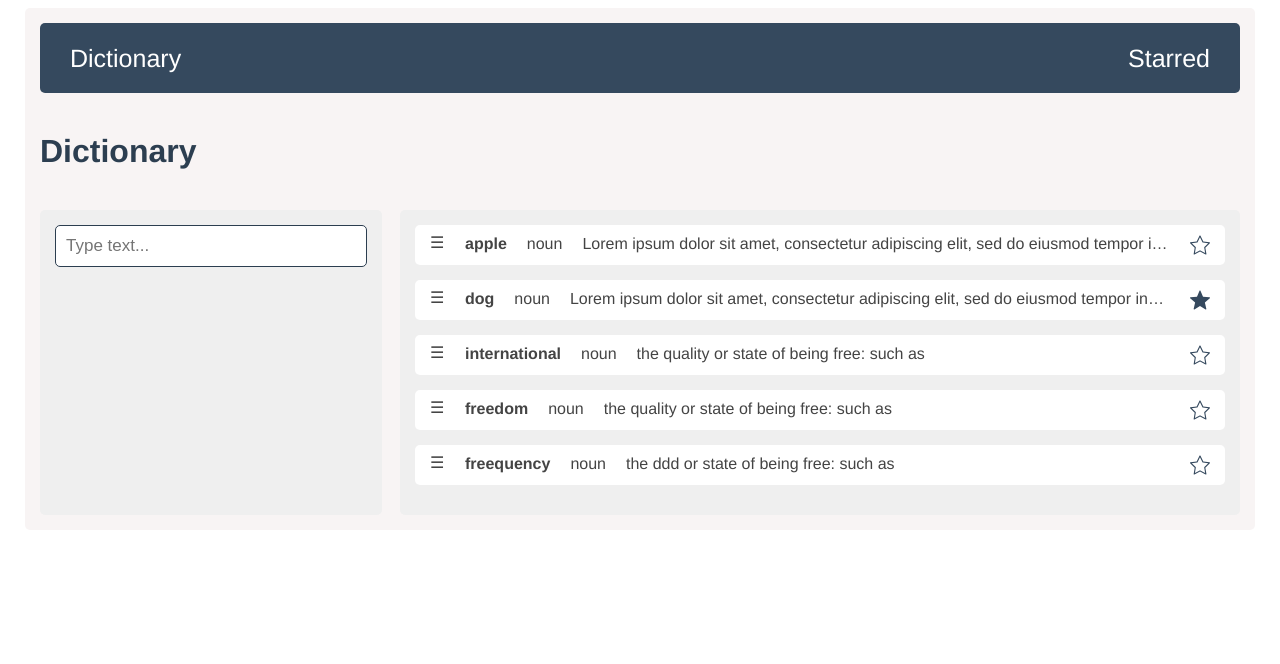
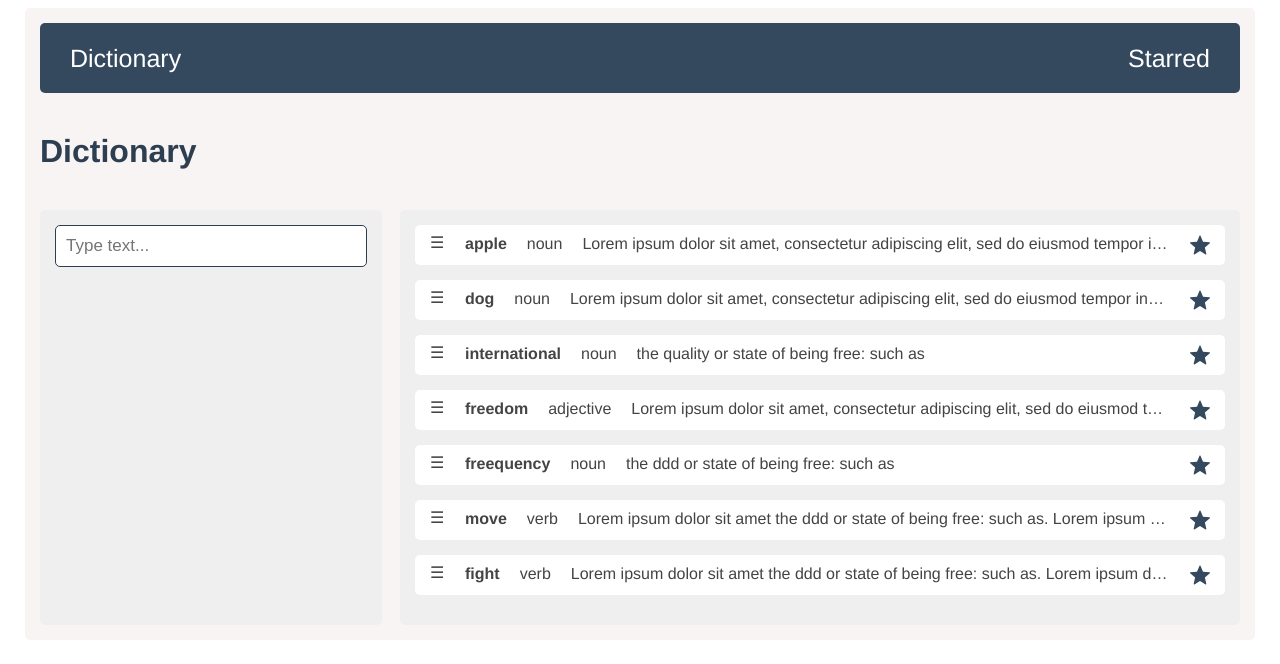
Before and after one commit to khartumov/dictionary, a Vue app: page / in a window 1280 px wide. Shown: the top 664 px of the page. Built offline with nearby package versions, Linux system fonts and the light colour scheme.

Commit message:
add Single view

```diff
--- a/src/App.vue
+++ b/src/App.vue
@@ -1,7 +1,7 @@
 <template>
   <div id="app" class="app">
     <Header />
-    <h1 class="app__title">{{ $route.name }}</h1>
+    <h1 class="app__title">{{ capitalisedWord || $route.name }}</h1>
     <Layout />
   </div>
 </template>
@@ -14,6 +14,14 @@ export default {
   components: {
     Header,
     Layout
+  },
+
+  computed: {
+    capitalisedWord () {
+      return this.$route.params.title
+        ? this.$route.params.title[0].toUpperCase() + this.$route.params.title.slice(1)
+        : null
+    }
   }
 }
 </script>
--- a/src/components/List.vue
+++ b/src/components/List.vue
@@ -60,7 +60,7 @@ export default {
           title: 'apple',
           partOfSpeech: 'noun',
           description: 'Lorem ipsum dolor sit amet, consectetur adipiscing elit, sed do eiusmod tempor incididunt ut labore et dolore magna aliqua.',
-          isStarred: false
+          isStarred: true
         },
         {
           title: 'dog',
@@ -72,19 +72,31 @@ export default {
           title: 'international',
           partOfSpeech: 'noun',
           description: 'the quality or state of being free: such as',
-          isStarred: false
+          isStarred: true
         },
         {
           title: 'freedom',
-          partOfSpeech: 'noun',
-          description: 'the quality or state of being free: such as',
-          isStarred: false
+          partOfSpeech: 'adjective',
+          description: 'Lorem ipsum dolor sit amet, consectetur adipiscing elit, sed do eiusmod tempor incididunt ut labore et dolore magna aliqua, the quality or state of being free: such as. Lorem ipsum dolor sit amet, consectetur adipiscing elit, sed do eiusmod tempor incididunt ut labore et dolore magna aliqua.',
+          isStarred: true
         },
         {
           title: 'freequency',
           partOfSpeech: 'noun',
           description: 'the ddd or state of being free: such as',
-          isStarred: false
+          isStarred: true
+        },
+        {
+          title: 'move',
+          partOfSpeech: 'verb',
+          description: 'Lorem ipsum dolor sit amet the ddd or state of being free: such as. Lorem ipsum dolor sit amet the ddd or state of being free: such asthe ddd or state of being free: such as',
+          isStarred: true
+        },
+        {
+          title: 'fight',
+          partOfSpeech: 'verb',
+          description: 'Lorem ipsum dolor sit amet the ddd or state of being free: such as. Lorem ipsum dolor sit amet the ddd or state of being free: such as',
+          isStarred: true
         }
       ]
     }
--- a/src/components/ListItem.vue
+++ b/src/components/ListItem.vue
@@ -6,7 +6,14 @@
         class="list-item__sort">
       </div>
       <router-link
-        to="#"
+        :to="{
+          name: 'Single',
+          params: {
+            title,
+            partOfSpeech,
+            description
+          }
+        }"
         class="list-item__title"
       >
         {{ title }}
--- a/src/router/index.js
+++ b/src/router/index.js
@@ -3,6 +3,7 @@ import VueRouter from 'vue-router'
 
 import Home from '../views/Home.vue'
 import Starred from '../views/Starred.vue'
+import Single from '../views/Single.vue'
 
 Vue.use(VueRouter)
 
@@ -16,6 +17,11 @@ const routes = [
     path: '/starred',
     name: 'Starred',
     component: Starred
+  },
+  {
+    path: '/:title',
+    name: 'Single',
+    component: Single
   }
 ]
 
--- /dev/null
+++ b/src/views/Single.vue
@@ -0,0 +1,27 @@
+<template>
+  <div class="single">
+    <div class="single__part-of-speech">{{ $route.params.partOfSpeech }}</div>
+    <div class="single__description">
+      {{ $route.params.description }}
+    </div>
+  </div>
+</template>
+
+<script>
+export default {
+  name: 'Single'
+}
+</script>
+
+<style lang="less">
+  .single {
+    background: #EFEFEF;
+    border-radius: 5px;
+    padding: 15px;
+
+    &__part-of-speech {
+      font-style: italic;
+      margin-bottom: 15px;
+    }
+  }
+</style>
```
